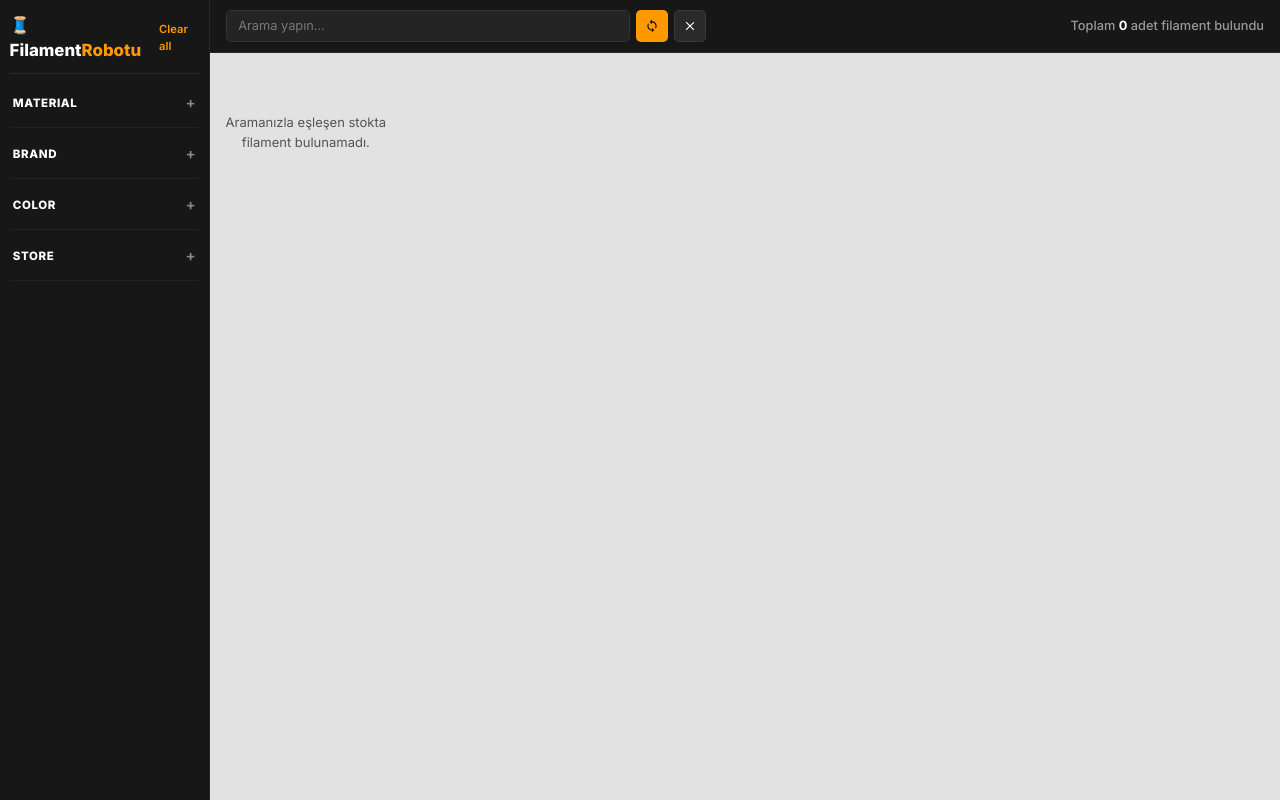
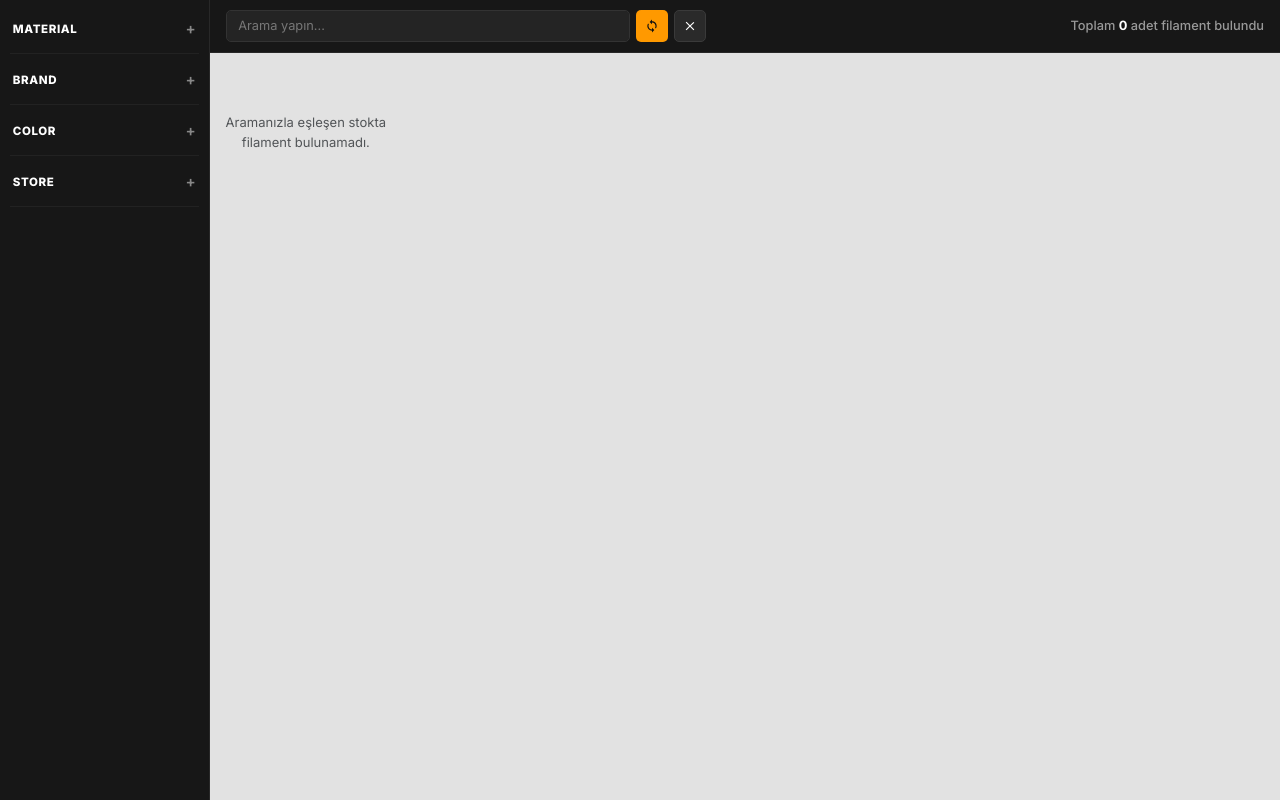
Before and after one commit to Cordamauro/filament-robotu, a Flask app: page / in a window 1280 px wide. Run offline with Flask 3, Linux system fonts and the light colour scheme; data that the repository does not hold is empty.

Commit message:
Update index.html

```diff
--- a/templates/index.html
+++ b/templates/index.html
@@ -38,35 +38,6 @@
             gap: 0.6rem;
             overflow-y: auto;
             max-height: 100vh;
-        }
-
-        .sidebar-brand {
-            font-size: 1.05rem;
-            font-weight: 800;
-            color: #ffffff;
-            display: flex;
-            align-items: center;
-            justify-content: space-between;
-            gap: 6px;
-            padding-bottom: 0.6rem;
-            border-bottom: 1px solid #282828;
-            margin-bottom: 0.2rem;
-        }
-
-        .sidebar-brand span {
-            color: #ff9900;
-        }
-
-        .clear-all-link {
-            font-size: 0.7rem;
-            color: #ff9900;
-            text-decoration: none;
-            font-weight: 600;
-            cursor: pointer;
-        }
-
-        .clear-all-link:hover {
-            text-decoration: underline;
         }
 
         /* AKORDEON ELEMANLARI (GÖRSEL FORMATI) */
@@ -387,13 +358,8 @@
 <body>
 
 <div class="app-container">
-    <!-- GÖRSELDEKİ BİREBİR SOL SIDEBAR -->
+    <!-- GÖRSELDEKİ BİREBİR SOL SIDEBAR (BAŞLIKSIZ) -->
     <aside class="sidebar">
-        <div class="sidebar-brand">
-            <div>🧵 Filament<span>Robotu</span></div>
-            <a class="clear-all-link" onclick="clearAllFilters()">Clear all</a>
-        </div>
-
         <!-- MATERYAL -->
         <div class="accordion-item-custom">
             <div class="accordion-header-custom" onclick="toggleAccordion(this)">
```
